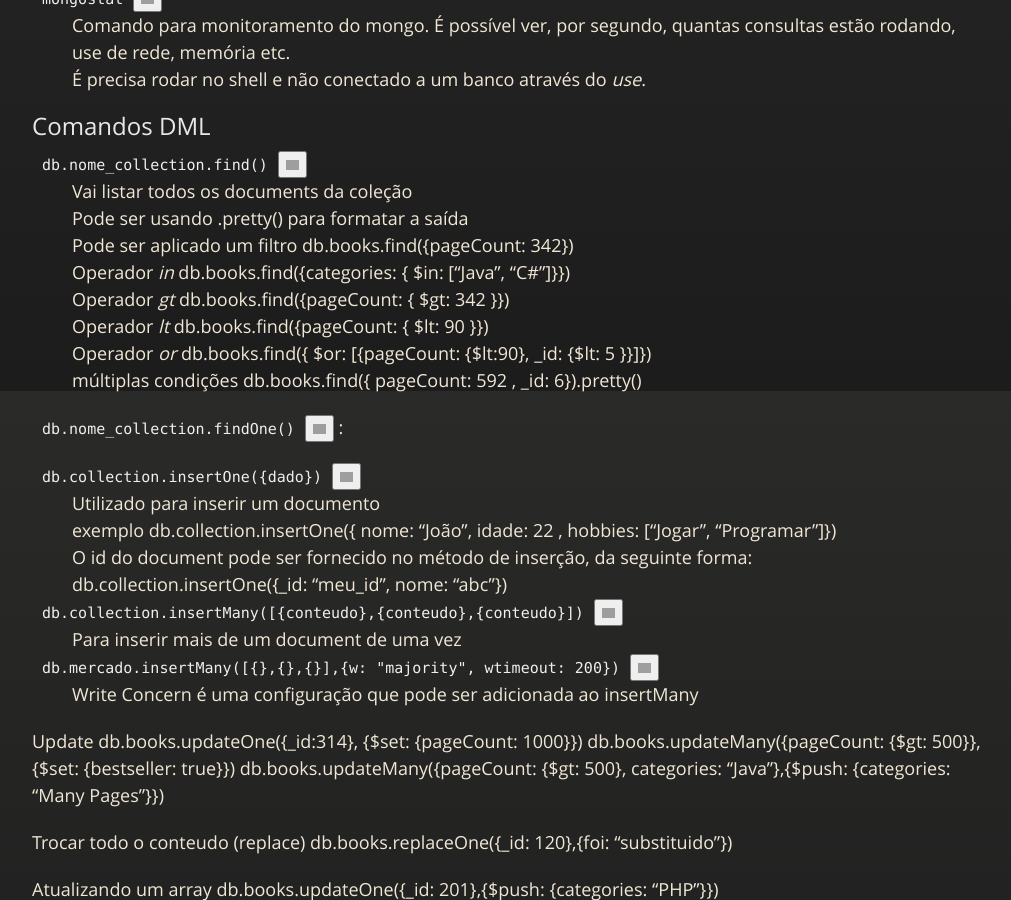
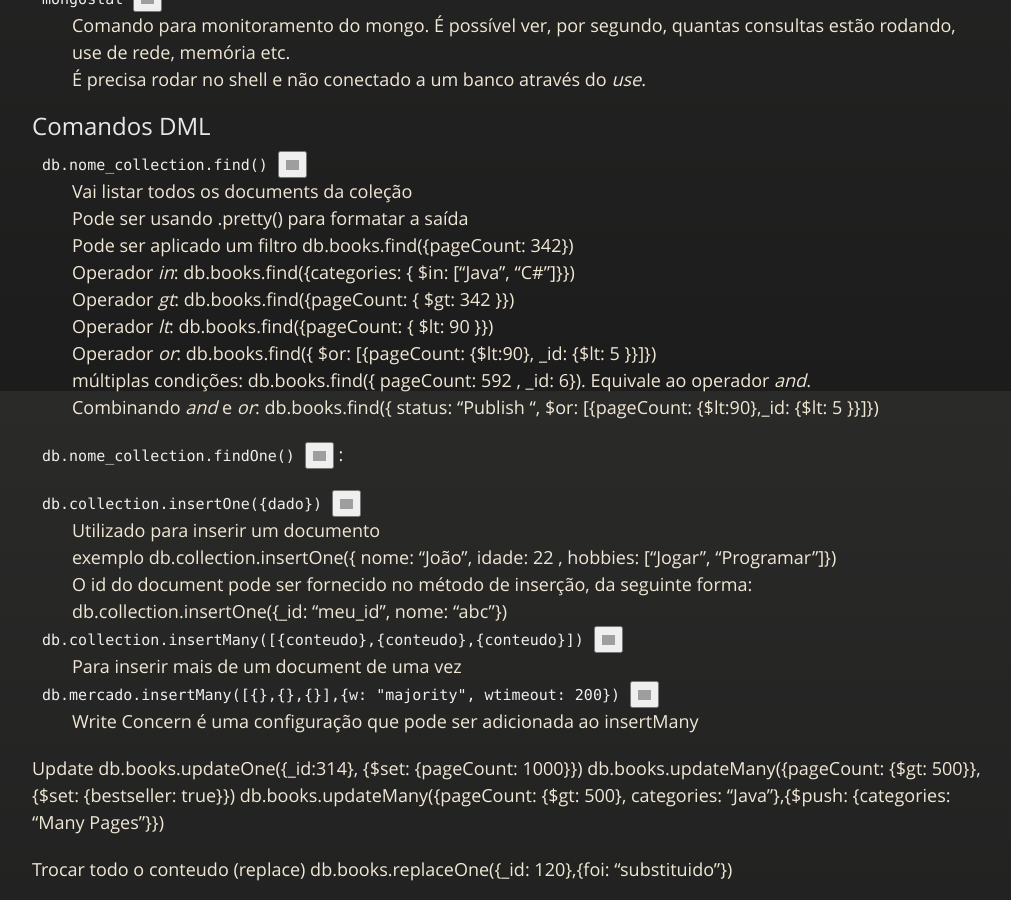
Before and after one commit to JeannAndrade/jeannandrade.github.io, a Jekyll site: the page built from content/mongo/index.md, in a window 1280 px wide and 900 px high, scrolled down 3209 px. Shown: the whole window, without its empty margins (108-1119 px from the left). Built offline with Jekyll 4.4.1, drawn with Linux system fonts in a browser that asks for light colours; nearby versions of some CDN libraries; comment, search, counter and statistics services are not loaded; our own code applies the rules of GitHub Pages for plain Markdown files; grey boxes are pictures that could not be loaded.

Commit message:
and combinado com or

```diff
--- a/content/mongo/index.md
+++ b/content/mongo/index.md
@@ -138,11 +138,12 @@ mongorestore novobancodir
 : Vai listar todos os documents da coleção
 : Pode ser usando .pretty() para formatar a saída
 : Pode ser aplicado um filtro db.books.find({pageCount: 342})
-: Operador *in* db.books.find({categories: { $in: ["Java", "C#"]}})
-: Operador *gt* db.books.find({pageCount: { $gt: 342 }})
-: Operador *lt* db.books.find({pageCount: { $lt: 90 }})
-: Operador *or* db.books.find({ $or: [{pageCount: {$lt:90}, _id: {$lt: 5 }}]})
-: múltiplas condições db.books.find({ pageCount: 592 , _id: 6}).pretty()
+: Operador *in*: db.books.find({categories: { $in: ["Java", "C#"]}})
+: Operador *gt*: db.books.find({pageCount: { $gt: 342 }})
+: Operador *lt*: db.books.find({pageCount: { $lt: 90 }})
+: Operador *or*: db.books.find({ $or: [{pageCount: {$lt:90}, _id: {$lt: 5 }}]})
+: múltiplas condições: db.books.find({ pageCount: 592 , _id: 6}). Equivale ao operador *and*.
+: Combinando *and* e *or*: db.books.find({ status: "Publish ", $or: [{pageCount: {$lt:90},_id: {$lt: 5 }}]})
 
 `db.nome_collection.findOne()`
 :
```
